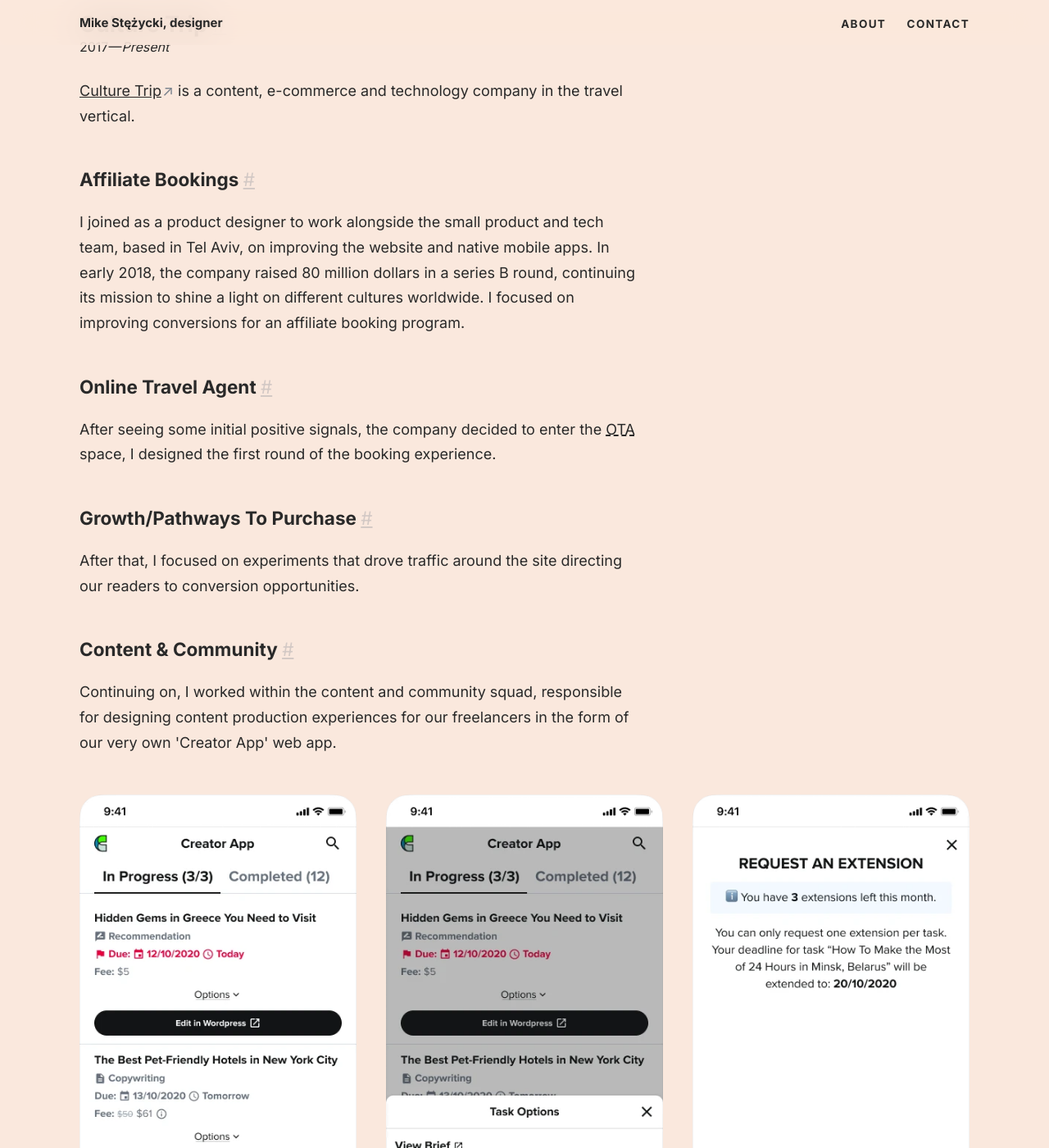
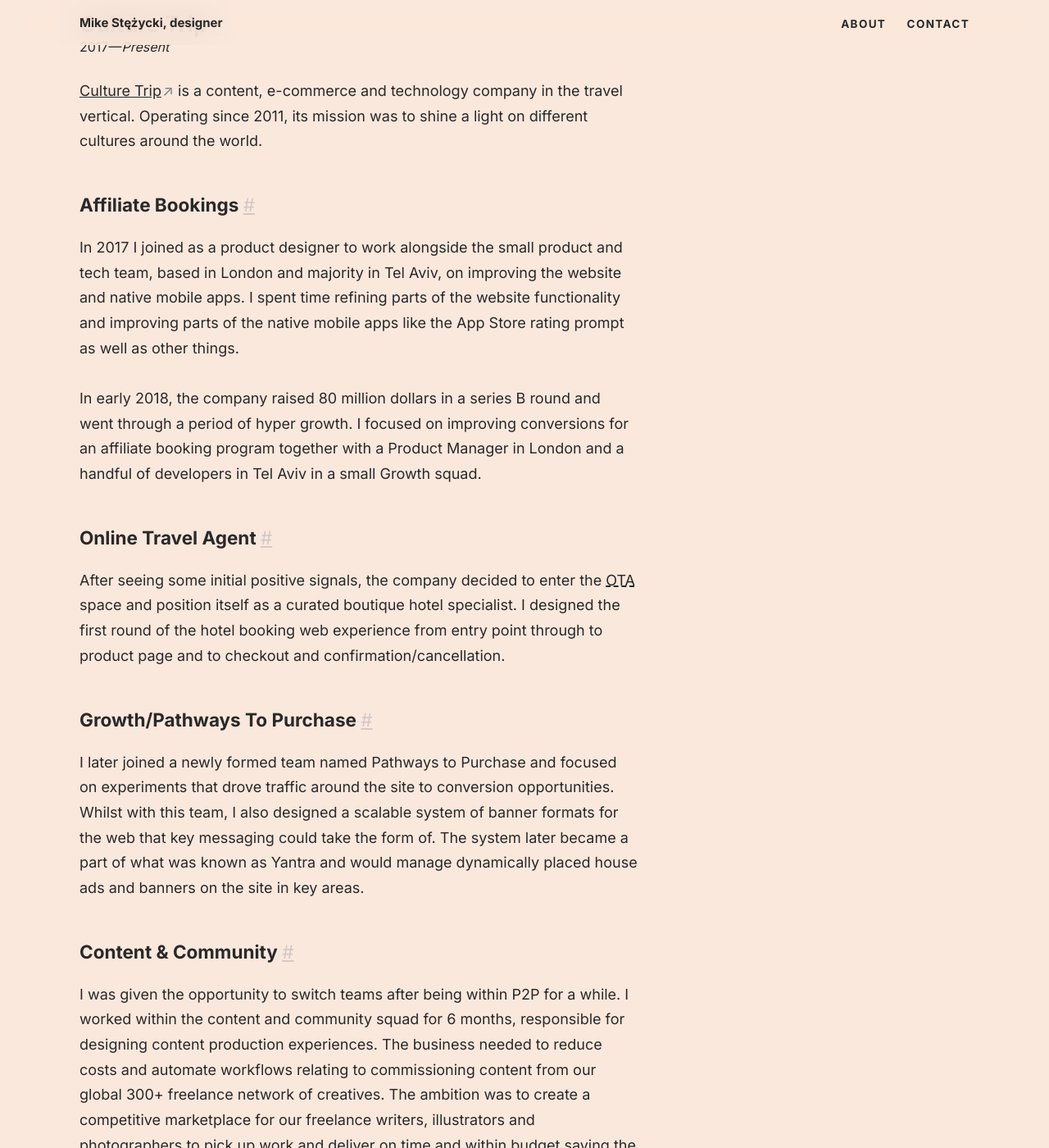
Before and after one commit to mr-stezz/mr-stezz.github.io, a Jekyll site: the page built from index.html, in a window 1280 px wide and 1400 px high, scrolled down 363 px. Shown: the whole window at 82% size. Built offline with Jekyll 4.4.1, drawn with Linux system fonts in a browser that asks for light colours; some of the changed text lies outside the part shown.

Commit message:
Make changes to culture trip project, add details etc.

```diff
--- a/_includes/_projects.culture-trip.html
+++ b/_includes/_projects.culture-trip.html
@@ -2,27 +2,29 @@
   <h3 id="culture-trip" class="heading beta no-spacing">Culture Trip&nbsp;<a href="#culture-trip" class="subtitle-link" title="Permalink to this headline">#</a></h3>
   <p class="heading page-subtitle">2017&mdash;<i>Present</i></p>
   <p class="text-col u--m-bottom--large">
-    <a href="https://theculturetrip.com" title="Location based inspiration and content to make you feel like a local, everywhere.">Culture Trip</a> is a content, e-commerce and technology company in the travel vertical.
+    <a href="https://theculturetrip.com" title="Location based inspiration and content to make you feel like a local, everywhere.">Culture Trip</a> is a content, e-commerce and technology company in the travel vertical. Operating since 2011, its mission was to shine a light on different cultures around the world.
   </p>
 
   <h4 id="affiliate-bookings" class="heading delta">Affiliate Bookings&nbsp;<a href="#affiliate-bookings" class="subtitle-link" title="Permalink to this headline">#</a></h4>
   <p class="text-col u--m-bottom--large">
-    I joined as a product designer to work alongside the small product and tech team, based in Tel Aviv, on improving the website and native mobile apps. In early 2018, the company raised 80 million dollars in a series B round, continuing its mission to shine a light on different cultures worldwide. I focused on improving conversions for an affiliate booking program.
+    In 2017 I joined as a product designer to work alongside the small product and tech team, based in London and majority in Tel Aviv, on improving the website and native mobile apps. I spent time refining parts of the website functionality and improving parts of the native mobile apps like the App Store rating prompt as well as other things.<br>
+    <br>
+    In early 2018, the company raised 80 million dollars in a series B round and went through a period of hyper growth. I focused on improving conversions for an affiliate booking program together with a Product Manager in London and a handful of developers in Tel Aviv in a small Growth squad.
   </p>
 
   <h4 id="ota" class="heading delta">Online Travel Agent&nbsp;<a href="#ota" class="subtitle-link" title="Permalink to this headline">#</a></h4>
   <p class="text-col u--m-bottom--large">
-    After seeing some initial positive signals, the company decided to enter the <abbr title="Online Travel Agent">OTA</abbr> space, I designed the first round of the booking experience.
+    After seeing some initial positive signals, the company decided to enter the <abbr title="Online Travel Agent">OTA</abbr> space and position itself as a curated boutique hotel specialist. I designed the first round of the hotel booking web experience from entry point through to product page and to checkout and confirmation/cancellation.
   </p>
 
   <h4 id="p2p" class="heading delta">Growth/Pathways To Purchase&nbsp;<a href="#p2p" class="subtitle-link" title="Permalink to this headline">#</a></h4>
   <p class="text-col u--m-bottom--large">
-    After that, I focused on experiments that drove traffic around the site directing our readers to conversion opportunities.
+    I later joined a newly formed team named Pathways to Purchase and focused on experiments that drove traffic around the site to conversion opportunities. Whilst with this team, I also designed a scalable system of banner formats for the web that key messaging could take the form of. The system later became a part of what was known as Yantra and would manage dynamically placed house ads and banners on the site in key areas.
   </p>
 
   <h4 id="cops" class="heading delta">Content &amp; Community&nbsp;<a href="#cops" class="subtitle-link" title="Permalink to this headline">#</a></h4>
   <p class="text-col u--m-bottom--large">
-    Continuing on, I worked within the content and community squad, responsible for designing content production experiences for our freelancers in the form of our very own 'Creator App' web app.
+    I was given the opportunity to switch teams after being within P2P for a while. I worked within the content and community squad for 6 months, responsible for designing content production experiences. The business needed to reduce costs and automate workflows relating to commissioning content from our global 300+ freelance network of creatives. The ambition was to create a competitive marketplace for our freelance writers, illustrators and photographers to pick up work and deliver on time and within budget saving the company service and operational costs.
   </p>
   <figure class="gallery u--m-bottom--huge">
     <picture>
@@ -50,12 +52,12 @@
 
   <h4 id="bookable" class="heading delta">Bookable Experiences&nbsp;<a href="#bookable" class="subtitle-link" title="Permalink to this headline">#</a></h4>
   <p class="text-col u--m-bottom--large">
-    I worked on improving booking related experiences across our website and both of our native mobile apps which you can download from the <a href="https://apps.apple.com/gb/app/culture-trip-explore-travel/id1146832951">App Store</a> and <a href="https://play.google.com/store/apps/details?id=culturetrip.com&amp;hl=en_GB&amp;gl=US">Play Store</a>, respectively.
+    As the business shifted focus to bookable related experiences, I worked on improving said experiences across our website and both of our native mobile apps.
   </p>
 
   <h4 id="native-checkout" class="heading delta">Native Checkout for Apps&nbsp;<a href="#native-checkout" class="subtitle-link" title="Permalink to this headline">#</a></h4>
   <p class="text-col u--m-bottom--large">
-    Building off the amazing work that had been done on the Checkout via the web, I designed all the native checkout experiences for the app and tried to get the experience feeling like a first party citizen on the respective platforms.
+    Within the Bookable Squad, I designed all the native checkout experiences for both hotels and our experiences for the app. Before having a native checkout, we used web views which provided a passable experience, but not one users of our app came to expect.
   </p>
   <figure class="gallery u--m-bottom--huge">
     <picture>
@@ -83,6 +85,17 @@
 
   <h4 id="apple-pay" class="heading delta">Apple Pay for Web &amp; Apps&nbsp;<a href="#apple-pay" class="subtitle-link" title="Permalink to this headline">#</a></h4>
   <p class="text-col u--m-bottom--large">
-    I designed how Apple Pay would work via the web checkout and mobile apps natively. I also sat in with the developers and offered a technical solution to implement the Apple Pay button.
+    Also within the Bookable Squad, I designed how Apple Pay would work via the web checkout on supported browsers and devices and the mobile iOS app natively. I also sat in with the developers and offered a technical solution to implement the Apple Pay button on the web.
+  </p>
+
+  <h4 id="apps" class="heading delta">Shifting Focus to Apps&nbsp;<a href="#apps" class="subtitle-link" title="Permalink to this headline">#</a></h4>
+  <p class="text-col u--m-bottom--large">
+    I moved teams again as focus shifted on improving the native mobile apps. I started to conduct an audit of screens to begin the process of aligning the design across screens and bring them into a unified design system while still respecting platform specifics. This was sadly short lived.
+  </p>
+
+
+  <h4 id="support" class="heading delta">Providing Support &amp; Wrapping Up&nbsp;<a href="#support" class="subtitle-link" title="Permalink to this headline">#</a></h4>
+  <p class="text-col u--m-bottom--large">
+    Now, I'm offering my services to support the business and help them transition to a new business operation as they close down both hotels and experience businesses and focus on multi-day small group trips.
   </p>
 </section>
```
